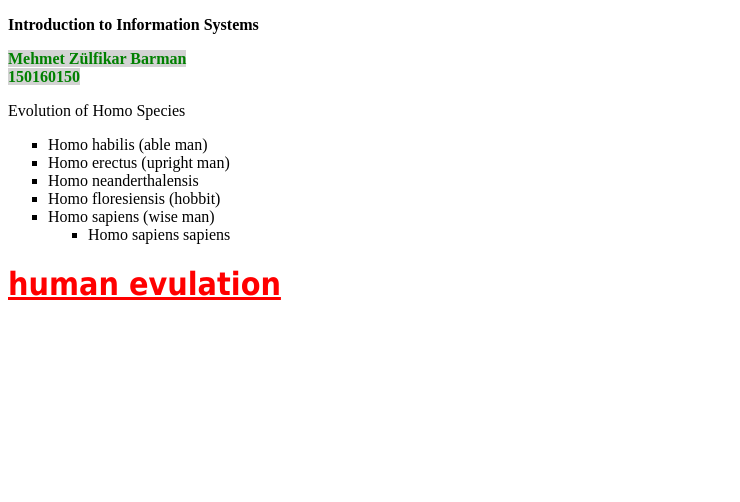
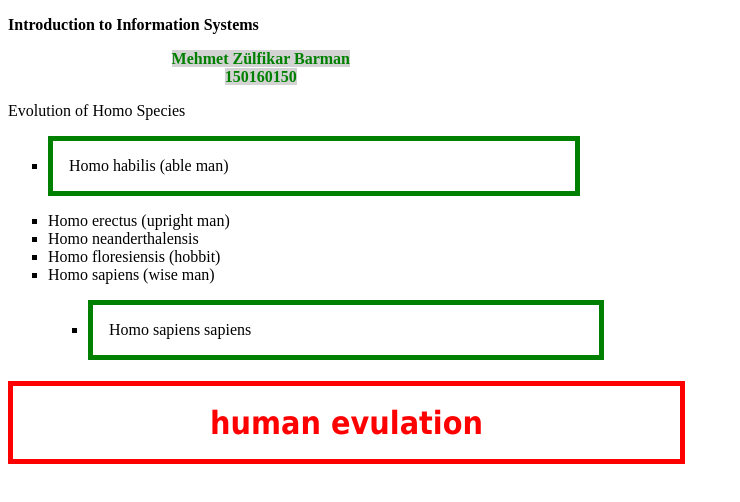
Before and after one commit to itu-itis/git-fundamentals-draft-itu-itis21-barman16, a plain HTML site: page index.html in a window 1280 px wide. Shown: the whole page, without its empty margins (0-740 px from the left). Drawn offline with Linux system fonts and the light colour scheme.

Commit message:
CSS rules updated

```diff
--- a/all.css
+++ b/all.css
@@ -1,8 +1,12 @@
 
 h1{
+	text-align: center;
+	border: thick solid red;
+	text-decoration: none;
+	padding: 1ex;
+	width:  50%;
 	font-size:24pt;
 	color: red;
-	text-decoration: underline;
 	font-family : Tahoma,Helvetica,sans-serif;
 }
 em{
@@ -15,3 +19,20 @@ em{
 ul{
 	list-style-type:square;
 }
+
+a:hover{
+	text-decoration: none;
+}
+
+li:first-child{
+	border: thick solid green;
+	margin-bottom: 1em;
+	margin-top: 1em;
+	padding: 1em;
+	width: 40%;
+}
+
+p.centered {
+	text-align:center;
+	width: 40%;
+}
--- a/index.html
+++ b/index.html
@@ -26,7 +26,7 @@
 		<p>
 			<strong> Introduction to Information Systems </strong>
 		</p>
-		<p>
+		<p class="centered">
 			<em>
 				Mehmet Zülfikar Barman
 				<br>
```
